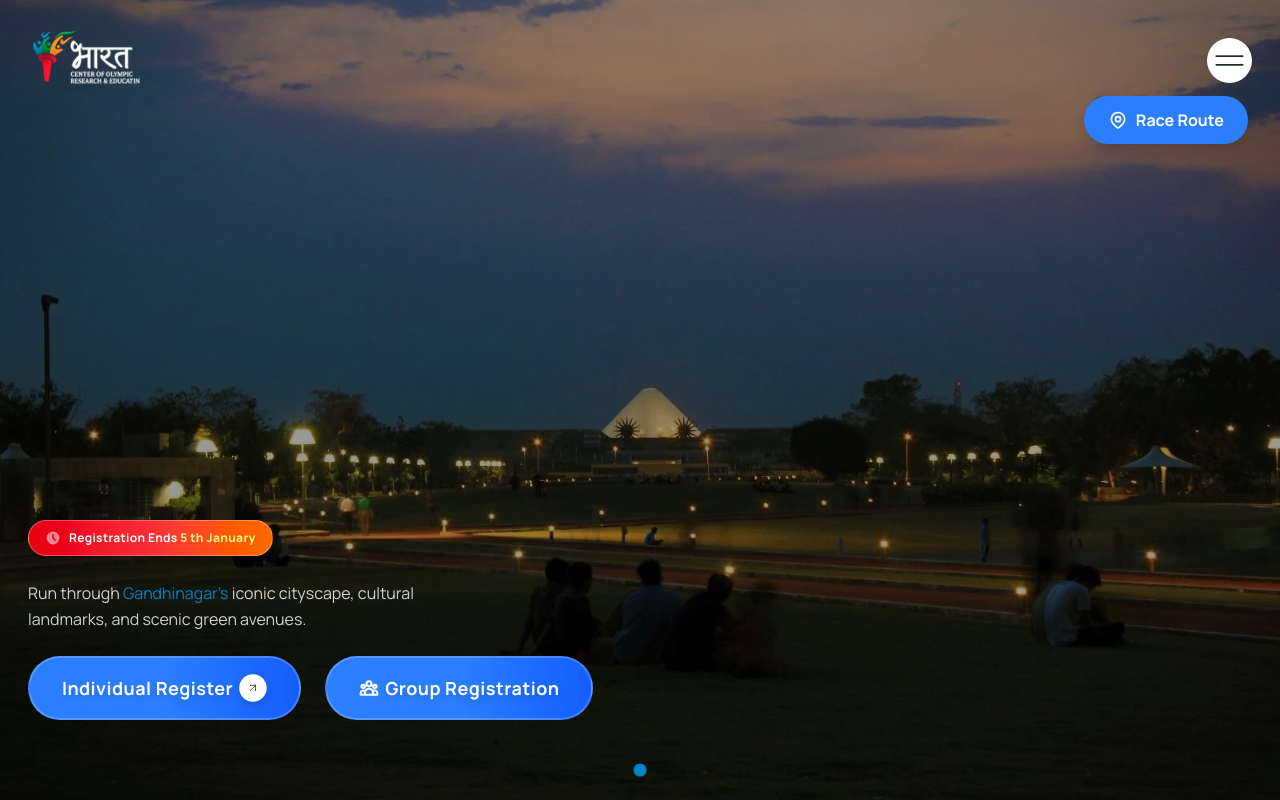
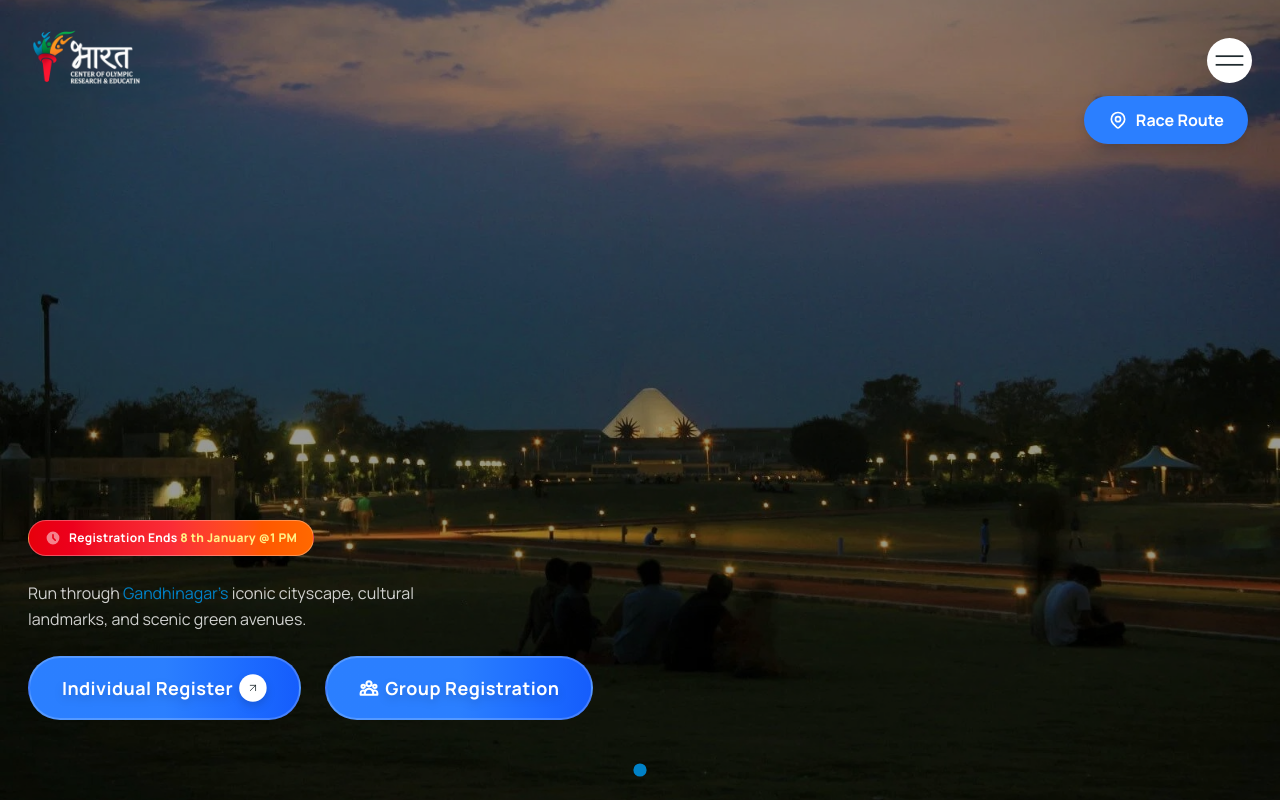
Before and after one commit to Rashtriya-Raksha-University/gandhinagar-marathon-2026, a Next.js app: page / in a window 1280 px wide. Shown: the top 800 px of the page. Built offline with nearby package versions, Linux system fonts and the light colour scheme.

Commit message:
feat(ui): updated end registration date

```diff
--- a/src/app/components/home/hero/index.tsx
+++ b/src/app/components/home/hero/index.tsx
@@ -110,7 +110,7 @@ function HeroSection() {
                 <p className="font-bold text-white text-[10px] sm:text-xs tracking-wide whitespace-nowrap">
                   Registration Ends{" "}
                   <span className="text-yellow-200 font-extrabold">
-                    5 th January
+                    8 th January @1 PM
                   </span>
                 </p>
               </div>
```
